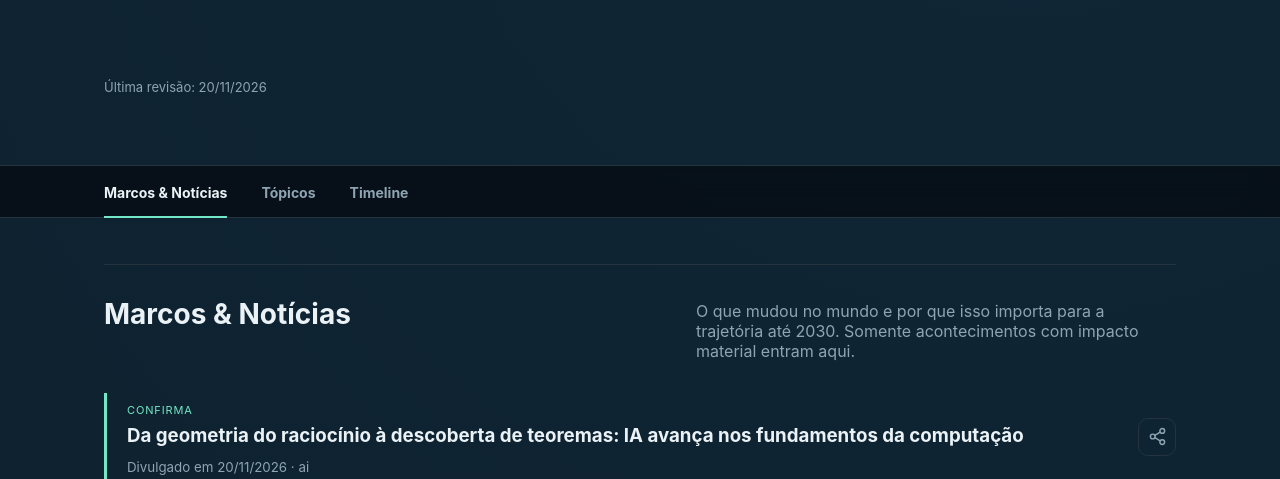
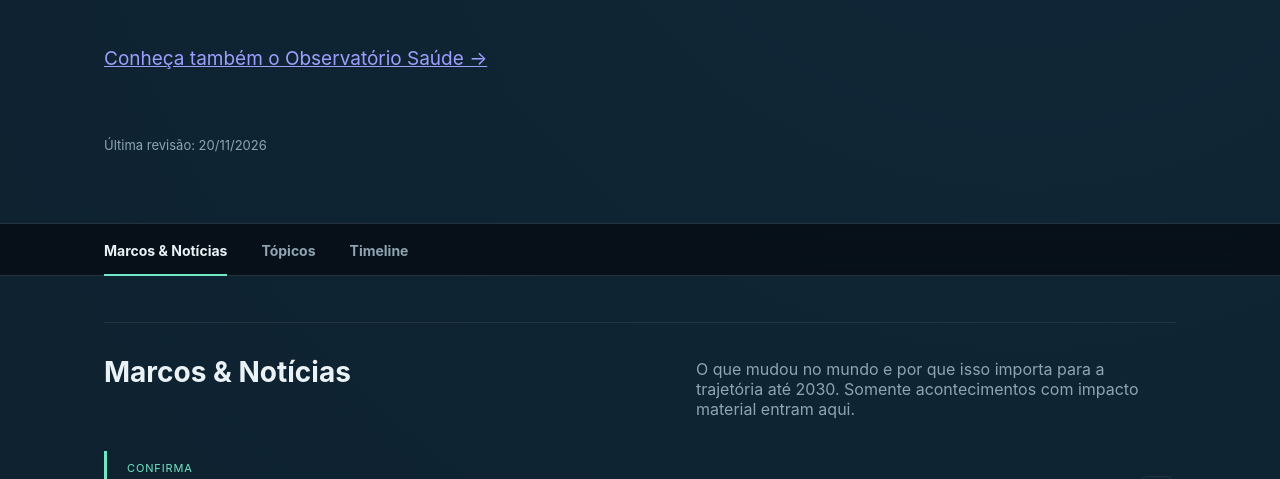
Before and after one commit to JJDSNT/observatorio-2030, a plain HTML site: page index.html in a window 1280 px wide. Shown: the part 291-770 px from the top of the page. Drawn offline with Linux system fonts and the light colour scheme.

Commit message:
Link Observatório 2030 to companion Saúde observatory

```diff
--- a/index.html
+++ b/index.html
@@ -43,6 +43,7 @@
       <button id="push-toggle" class="action-button" type="button" hidden>Ativar alertas de novos marcos</button>
       <button id="install-app" class="action-button secondary" type="button" hidden>Instalar aplicativo</button>
     </div>
+    <p><a href="./saude/" class="observatory-link">Conheça também o Observatório Saúde →</a></p>
     <p id="pwa-status" class="pwa-status" role="status" aria-live="polite"></p>
     <div id="updated"></div>
   </header>
```
